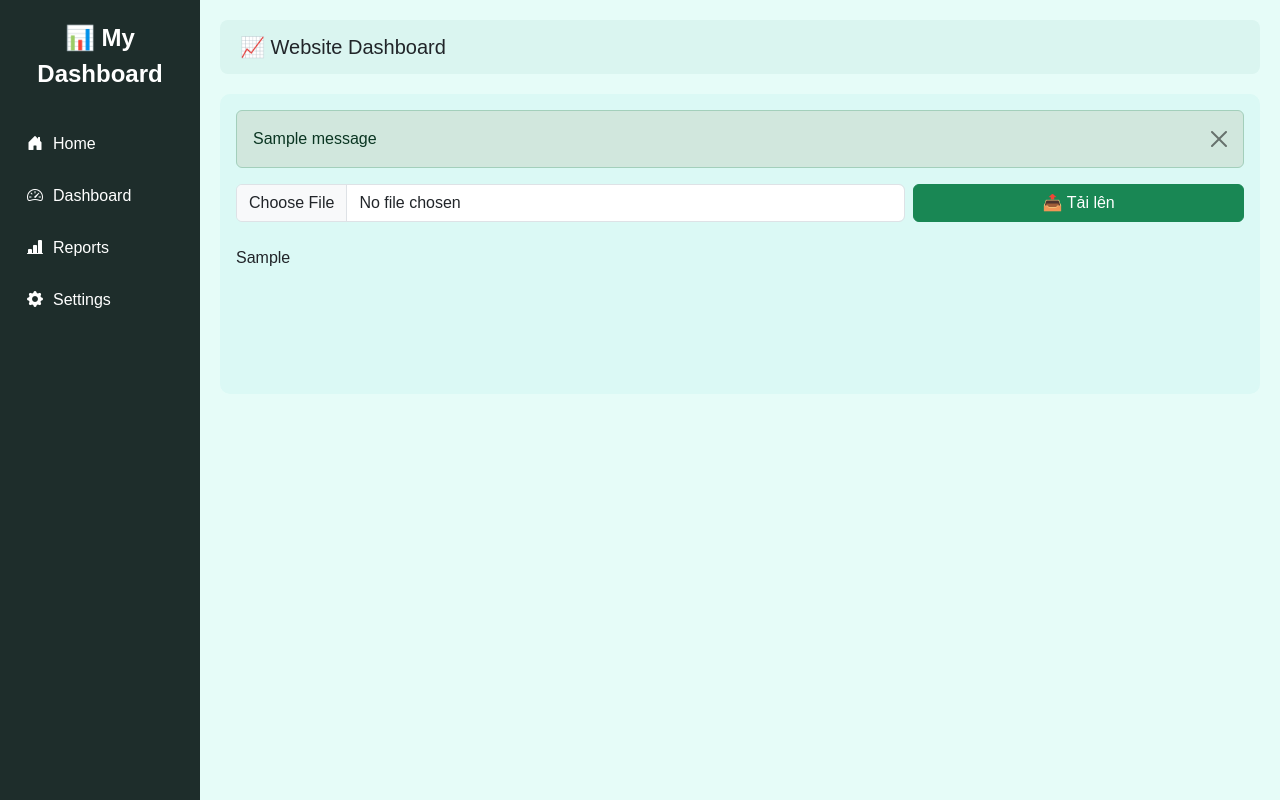
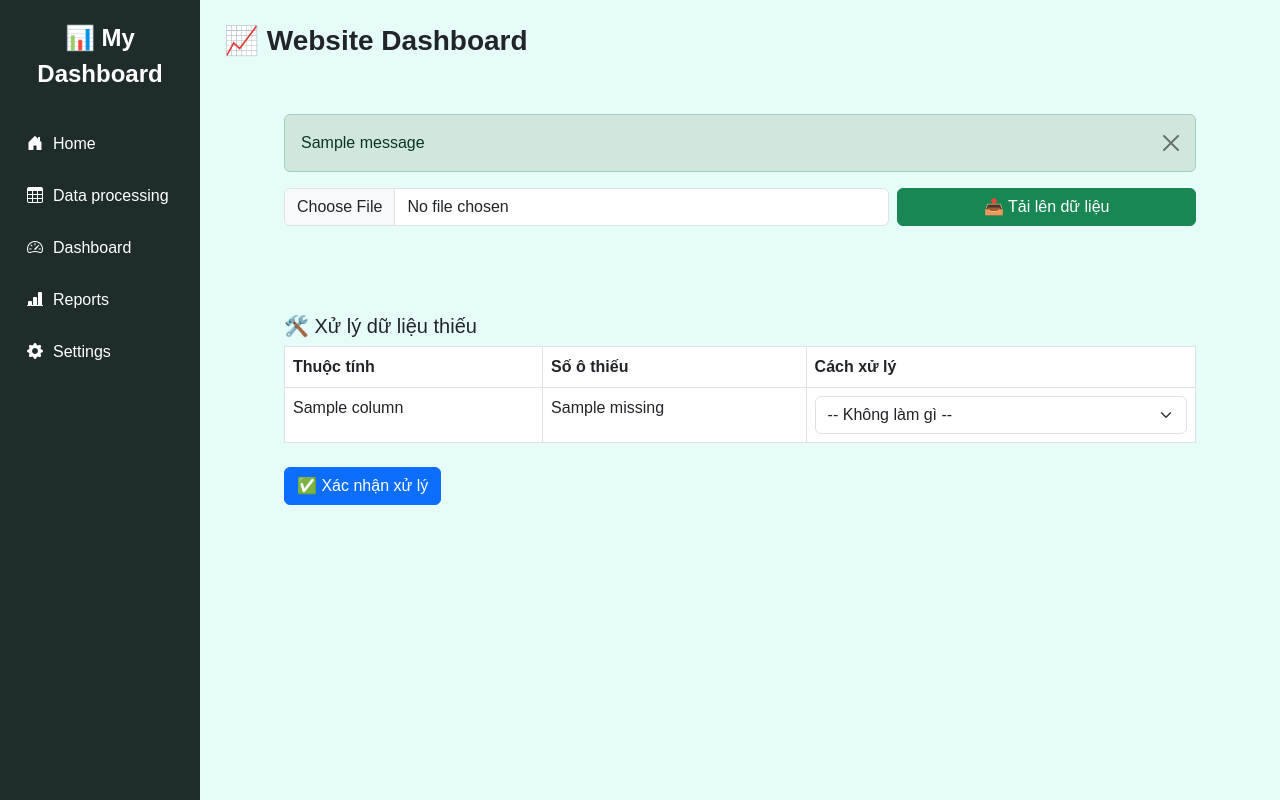
Before and after one commit to letanloc-tlooc/dashboard_app, a Flask app: template templates/home_main.html in a window 1280 px wide. Run offline with Flask 3, Linux system fonts and the light colour scheme; the template is opened without the code that fills it: most values are stand-ins (such as "Sample title", 1, 10 or a date in 2020); one stand-in notice (Sample message) is shown; data that the repository does not hold is empty; some libraries are stand-ins or nearby versions.

Commit message:
update_api

```diff
--- a/routes.py
+++ b/routes.py
@@ -1,10 +1,10 @@
 import uuid
-from flask import request, render_template, redirect, url_for, flash, session
+from flask import request, render_template, redirect, url_for, flash, session, jsonify
 import os
 import pandas as pd
 from werkzeug.utils import secure_filename
 from app import app
-from utils.translator import translate_column_names
+# from utils.translator import translate_column_names
 from utils.utils import allowed_file, load_dataframe, generate_base64_plot, describe_column_plot
 import io
 import base64
@@ -16,79 +16,113 @@ import seaborn as sns
 # Route xử lý việc upload file
 @app.route('/', methods=['GET', 'POST'])
 def index():
-    # Nếu người dùng gửi biểu mẫu (method POST)
     if request.method == 'POST':
-        # Lấy file từ form upload
         f = request.files.get('file')
+        if not f:
+            flash("⚠️ Chưa chọn file!", "warning")
+            return render_template('home_main.html')
 
-        # Tạo tên file duy nhất bằng UUID để tránh trùng lặp tên file
+        # kiểm tra đuôi
+        if f.filename.rsplit('.', 1)[-1].lower() not in ('csv', 'xlsx', 'xls'):
+            flash("❌ Chỉ hỗ trợ CSV / Excel", "danger")
+            return render_template('home_main.html')
+
+        # xoá file cũ (nếu có)
+        old_path = session.pop('filepath', None)
+        if old_path and os.path.exists(old_path):
+            os.remove(old_path)
+
+        # lưu file mới
         filename = f"{uuid.uuid4().hex}_{secure_filename(f.filename)}"
         filepath = os.path.join(app.config['UPLOAD_FOLDER'], filename)
-
-        # Tạo thư mục upload nếu chưa tồn tại
         os.makedirs(app.config['UPLOAD_FOLDER'], exist_ok=True)
-
-        # Lấy đường dẫn file cũ từ session (nếu có)
-        old_path = session.get('filepath')
-        # Nếu tồn tại file cũ, tiến hành xóa nó để không lưu nhiều file rác
-        if old_path and os.path.exists(old_path):
-            try:
-                os.remove(old_path)
-            except Exception as e:
-                print("Không thể xóa file cũ:", e)
-
-        # Lưu file mới vào thư mục upload
         f.save(filepath)
 
-        # Lưu đường dẫn file và phần mở rộng vào session để dùng ở các bước tiếp theo
+        # lưu session
         session['filepath'] = filepath
-        session['file_ext'] = filename.rsplit('.', 1)[1].lower()  # lấy phần mở rộng file (ví dụ: csv, xlsx)
+        session['file_ext'] = filename.rsplit('.', 1)[1].lower()
 
-        # Thông báo flash lên giao diện web là upload thành công
-        flash("✅ Dữ liệu đã được tải lên thành công.", "success")
+        # front‑end sẽ gọi /api/data nên chỉ render khung
+        flash("✅ Tải lên thành công.", "success")
+        return render_template('home_main.html')
 
-        # Chuyển hướng sang trang hiển thị dữ liệu với trang đầu tiên là page=1
-        return redirect(url_for('data_view', page=1))
-
-    # Nếu là GET request: hiển thị giao diện không có bảng (chưa upload file)
-    return render_template('home_main.html', table_html=None, current_page=0, total_pages=0)
+    # GET – chỉ render khung
+    return render_template('home_main.html')
 
 
-# Route hiển thị dữ liệu đã upload (sau khi nhấn upload thành công)
-@app.route('/data_view')
-def data_view():
-    # Lấy đường dẫn file và phần mở rộng từ session
+# ---------- API: bảng dữ liệu ----------
+@app.route('/api/data')
+def api_data():
     filepath = session.get('filepath')
-    ext = session.get('file_ext', 'csv')  # mặc định là csv nếu không có
+    if not filepath or not os.path.exists(filepath):
+        return jsonify({'error': 'No file'}), 404
 
-    # Đọc file thành DataFrame (hàm load_dataframe cần được định nghĩa ở nơi khác)
+    ext = session.get('file_ext', 'csv')
     df = load_dataframe(filepath, ext)
 
-    # 👉 CHẮC CHẮN df là DataFrame trước khi tính len
-    if not hasattr(df, "__len__"):
-        flash("❌ Dữ liệu không hợp lệ!", "danger")
-        return redirect(url_for('index'))
+    page      = int(request.args.get('page', 1))
+    per_page  = 100
+    total_pg  = (len(df)-1)//per_page + 1
 
-    # Phân trang dữ liệu
-    page = int(request.args.get('page', 1))  # Lấy số trang hiện tại từ query string (mặc định là 1)
-    per_page = 100  # Số dòng hiển thị mỗi trang
-    total_pages = (len(df) - 1) // per_page + 1  # Tính tổng số trang
+    start = (page-1) * per_page
+    end   = start + per_page
+    html  = df.iloc[start:end].to_html(classes='table table-striped', index=False)
 
-    # Cắt DataFrame theo trang hiện tại
-    start = (page - 1) * per_page
-    end = start + per_page
-    paginated_df = df.iloc[start:end]
+    return jsonify({
+        'html': html,
+        'current_page': page,
+        'total_pages': total_pg
+    })
 
-    # Chuyển DataFrame thành bảng HTML để hiển thị trong giao diện
-    table_html = paginated_df.to_html(classes='table table-striped', index=False)
 
-    # Trả về template kèm bảng và thông tin phân trang
-    return render_template(
-        'home_main.html',
-        table_html=table_html,
-        current_page=page,
-        total_pages=total_pages
-    )
+# ---------- API: thông tin cột thiếu ----------
+@app.route('/api/missing-info')
+def api_missing_info():
+    filepath = session.get('filepath')
+    if not filepath or not os.path.exists(filepath):
+        return jsonify([])
+
+    ext = session.get('file_ext', 'csv')
+    df  = load_dataframe(filepath, ext)
+
+    nulls = df.isnull().sum()
+    res   = [dict(column=c, missing=int(nulls[c]),
+                  numeric=pd.api.types.is_numeric_dtype(df[c]))
+             for c in df.columns if nulls[c] > 0]
+    return jsonify(res)
+
+
+# ---------- API: xử lý dữ liệu thiếu ----------
+@app.route('/api/handle-missing', methods=['POST'])
+def api_handle_missing():
+    filepath = session.get('filepath')
+    if not filepath or not os.path.exists(filepath):
+        return jsonify({'error': 'No file'}), 404
+
+    ext = session.get('file_ext', 'csv')
+    df  = load_dataframe(filepath, ext)
+
+    nulls = df.isnull().sum()
+    miss_cols = nulls[nulls > 0].index
+
+    for col in miss_cols:
+        strategy = request.form.get(f'strategy_{col}')
+        if strategy == 'drop':
+            df = df[df[col].notnull()]
+        elif strategy == 'mean' and pd.api.types.is_numeric_dtype(df[col]):
+            df[col].fillna(df[col].mean(), inplace=True)
+        elif strategy == 'median' and pd.api.types.is_numeric_dtype(df[col]):
+            df[col].fillna(df[col].median(), inplace=True)
+
+    # ghi đè
+    if ext == 'csv':
+        df.to_csv(filepath, index=False)
+    else:
+        df.to_excel(filepath, index=False)
+
+    return jsonify({'message': '✅ Đã xử lý dữ liệu thiếu.'})
+
+
 
 # Trang dashboard thống kê & trực quan
 @app.route('/data_visualization')
@@ -260,32 +294,3 @@ def correlation_heatmap():
     plt.close()
 
     return render_template('heatmap.html', plot_url=plot_url)
-
-@app.route('/handle_missing_columns', methods=['POST'])
-def handle_missing_columns():
-    filepath = session.get('filepath')
-    ext = session.get('file_ext', 'csv')
-    df = load_dataframe(filepath,ext)
-
-    # Xử lý từng cột dựa vào lựa chọn
-    null_series = df.isnull().sum()
-    missing_cols = null_series[null_series > 0].index.tolist()
-
-    for col in missing_cols:
-        strategy = request.form.get(f'strategy_{col}')
-        if strategy == 'drop':
-            df = df[df[col].notnull()]
-        elif strategy == 'mean' and pd.api.types.is_numeric_dtype(df[col]):
-            df[col].fillna(df[col].mean(), inplace=True)
-        elif strategy == 'median' and pd.api.types.is_numeric_dtype(df[col]):
-            df[col].fillna(df[col].median(), inplace=True)
-        # else: không làm gì
-
-    # Ghi đè lại
-    if ext == 'csv':
-        df.to_csv(filepath, index=False)
-    else:
-        df.to_excel(filepath, index=False)
-
-    flash("✅ Dữ liệu đã được xử lý theo lựa chọn của bạn.", "success")
-    return redirect(url_for('data_view'))
--- /dev/null
+++ b/static/js/home.js
@@ -0,0 +1,160 @@
+document.addEventListener("DOMContentLoaded", () => {
+  // Tải dữ liệu ban đầu
+  loadPage(1);
+
+  // Hiển thị thông báo khi upload
+  const form = document.getElementById("uploadForm");
+  if (form) {
+    form.addEventListener("submit", () => {
+      showAlert("⏳ Đang tải lên...", "info");
+    });
+  }
+});
+
+// Tải dữ liệu bảng và thông tin thiếu
+function loadPage(page = 1) {
+  fetch(`/api/data?page=${page}`)
+    .then((res) => {
+      if (!res.ok) throw new Error("Không tìm thấy dữ liệu.");
+      return res.json();
+    })
+    .then((data) => {
+      document.getElementById("table-container").innerHTML = data.html;
+      renderPagination(data.current_page, data.total_pages);
+    })
+    .catch(() => {
+      document.getElementById("table-container").innerHTML = "<p class='text-danger'></p>";
+      document.getElementById("pagination").innerHTML = "";
+    });
+
+  fetch("/api/missing-info")
+    .then((res) => res.json())
+    .then((data) => {
+      renderMissingInfo(data);
+    });
+}
+
+// Phân trang kiểu tròn
+function renderPagination(current, total) {
+  const container = document.getElementById("pagination");
+  container.innerHTML = "";
+
+  if (total <= 1) return;
+
+  // Previous
+  if (current > 1) {
+    const prev = createCircleLink("❮", false, current - 1);
+    container.appendChild(prev);
+  }
+
+  let start = Math.max(1, current - 2);
+  let end = Math.min(total, current + 2);
+
+  if (start > 1) {
+    container.appendChild(createCircleLink(1, current === 1, 1));
+    if (start > 2) container.appendChild(createEllipsis());
+  }
+
+  for (let i = start; i <= end; i++) {
+    container.appendChild(createCircleLink(i, i === current, i));
+  }
+
+  if (end < total) {
+    if (end < total - 1) container.appendChild(createEllipsis());
+    container.appendChild(createCircleLink(total, current === total, total));
+  }
+
+  // Next
+  if (current < total) {
+    const next = createCircleLink("❯", false, current + 1);
+    container.appendChild(next);
+  }
+}
+
+function createCircleLink(text, isActive, page) {
+  const a = document.createElement("a");
+  a.href = "#";
+  a.textContent = text;
+  a.className = "circle-page" + (isActive ? " active" : "");
+  a.addEventListener("click", (e) => {
+    e.preventDefault();
+    loadPage(page);
+  });
+  return a;
+}
+
+function createEllipsis() {
+  const span = document.createElement("span");
+  span.className = "circle-page disabled";
+  span.style.pointerEvents = "none";
+  span.textContent = "...";
+  return span;
+}
+
+// Hiển thị form xử lý dữ liệu thiếu
+function renderMissingInfo(data) {
+  const container = document.getElementById("missing-container");
+  if (!data.length) {
+    // container.innerHTML = "<p class='text-success'>✅ Không có dữ liệu thiếu.</p>";
+    return;
+  }
+
+  let html = `
+    <h5>🛠️ Xử lý dữ liệu thiếu</h5>
+    <form id="missingForm">
+      <div class="table-responsive">
+      <table class="table table-bordered">
+        <thead>
+          <tr><th>Thuộc tính</th><th>Số ô thiếu</th><th>Cách xử lý</th></tr>
+        </thead>
+        <tbody>`;
+
+  data.forEach((item) => {
+    html += `
+      <tr>
+        <td>${item.column}</td>
+        <td>${item.missing}</td>
+        <td>
+          <select name="strategy_${item.column}" class="form-select">
+            <option value="">-- Không làm gì --</option>
+            ${item.numeric ? '<option value="mean">Trung bình</option><option value="median">Trung vị</option>' : ""}
+            <option value="drop">Xoá dòng bị thiếu</option>
+          </select>
+        </td>
+      </tr>`;
+  });
+
+  html += `
+        </tbody>
+      </table>
+      </div>
+      <button type="submit" class="btn btn-primary mt-2">✅ Xác nhận xử lý</button>
+    </form>`;
+
+  container.innerHTML = html;
+
+  const form = document.getElementById("missingForm");
+  form.addEventListener("submit", function (e) {
+    e.preventDefault();
+    const formData = new FormData(this);
+    fetch("/api/handle-missing", {
+      method: "POST",
+      body: formData,
+    })
+      .then((res) => res.json())
+      .then((res) => {
+        showAlert(res.message || "✅ Đã xử lý dữ liệu.", "success");
+        loadPage(1);
+      });
+  });
+}
+
+// Hiển thị thông báo
+function showAlert(msg, type = "success") {
+  const container = document.getElementById("alert-container");
+  container.innerHTML = `
+    <div class="alert alert-${type} alert-dismissible fade show" role="alert">
+      ${msg}
+      <button type="button" class="btn-close" data-bs-dismiss="alert"></button>
+    </div>`;
+}
--- a/templates/home_main.html
+++ b/templates/home_main.html
@@ -1,8 +1,9 @@
 {% extends "index.html" %} {% block content %}
-
-<!-- THÔNG BÁO FLASH -->
-{% with messages = get_flashed_messages(with_categories=true) %} {% if messages
-%} {% for category, message in messages %}
+<div class="container-fluid px-3 px-md-5 py-3">
+  <!-- THÔNG BÁO -->
+  <div id="alert-container" class="my-3">
+    {% with messages = get_flashed_messages(with_categories=true) %} {% if
+    messages %} {% for category, message in messages %}
     <div
       class="alert alert-{{ category }} alert-dismissible fade show"
       role="alert"
@@ -11,14 +12,15 @@
       <button type="button" class="btn-close" data-bs-dismiss="alert"></button>
     </div>
     {% endfor %} {% endif %} {% endwith %}
+  </div>
 
-<!-- FORM TẢI LÊN FILE -->
+  <!-- FORM TẢI LÊN -->
   <form
     id="uploadForm"
     method="POST"
-  action="/"
+    action="{{ url_for('index') }}"
     enctype="multipart/form-data"
-  class="row g-2 mb-4"
+    class="row g-2 mb-4 align-items-center justify-content-center"
   >
     <div class="col-12 col-md-8">
       <input
@@ -31,61 +33,67 @@
       />
     </div>
     <div class="col-12 col-md-4 d-grid">
-    <button type="submit" class="btn btn-success">📤 Tải lên</button>
+      <button type="submit" class="btn btn-success w-100">
+        📤 Tải lên dữ liệu
+      </button>
     </div>
   </form>
 
-<!-- HIỂN THỊ BẢNG DỮ LIỆU -->
-{% if table_html %}
+  <!-- BẢNG DỮ LIỆU -->
   <div
+    id="table-container"
     class="table-responsive mb-4"
-  style="max-height: 600px; overflow-y: auto; max-width: 100%; overflow-x: auto"
+    style="max-height: 600px; overflow-y: auto; overflow-x: auto"
   >
-  {{ table_html | safe }}
+    {% if table_html %} {{ table_html | safe }} {% endif %}
   </div>
 
   <!-- PHÂN TRANG -->
-{% if total_pages > 1 %}
   <nav>
-  <ul
-    class="custom-pagination d-flex justify-content-center list-unstyled gap-2"
-  >
-    <!-- Trang trước -->
-    {% if current_page > 1 %}
-    <li>
-      <a
-        class="circle-page"
-        href="{{ url_for('data_view', page=current_page - 1) }}"
-        >❮</a
-      >
-    </li>
+    <div class="d-flex justify-content-center">
+      <div id="pagination" class="d-flex gap-2 flex-wrap"></div>
+    </div>
+  </nav>
+
+  <!-- XỬ LÝ DỮ LIỆU THIẾU -->
+  <div id="missing-container" class="mt-4">
+    {% if missing_info %}
+    <h5>🛠️ Xử lý dữ liệu thiếu</h5>
+    <form id="missingForm">
+      <div class="table-responsive">
+        <table class="table table-bordered">
+          <thead>
+            <tr>
+              <th>Thuộc tính</th>
+              <th>Số ô thiếu</th>
+              <th>Cách xử lý</th>
+            </tr>
+          </thead>
+          <tbody>
+            {% for item in missing_info %}
+            <tr>
+              <td>{{ item.column }}</td>
+              <td>{{ item.missing }}</td>
+              <td>
+                <select name="strategy_{{ item.column }}" class="form-select">
+                  <option value="">-- Không làm gì --</option>
+                  {% if item.numeric %}
+                  <option value="mean">Trung bình</option>
+                  <option value="median">Trung vị</option>
                   {% endif %}
-
-    <!-- Danh sách các trang -->
-    {% set start_page = current_page - 4 if current_page > 5 else 1 %} {% set
-    end_page = start_page + 9 if start_page + 9 < total_pages else total_pages
-    %} {% for page_num in range(start_page, end_page + 1) %}
-    <li>
-      <a
-        class="circle-page {% if page_num == current_page %}active{% endif %}"
-        href="{{ url_for('data_view', page=page_num) }}"
-        >{{ page_num }}</a
-      >
-    </li>
+                  <option value="drop">Xoá dòng bị thiếu</option>
+                </select>
+              </td>
+            </tr>
             {% endfor %}
-
-    <!-- Trang sau -->
-    {% if current_page < total_pages %}
-    <li>
-      <a
-        class="circle-page"
-        href="{{ url_for('data_view', page=current_page + 1) }}"
-        >❯</a
-      >
-    </li>
+          </tbody>
+        </table>
+      </div>
+      <button class="btn btn-primary mt-2">✅ Xác nhận xử lý</button>
+    </form>
     {% endif %}
-  </ul>
-</nav>
-{% endif %} {% endif %} {% endblock %} {% block scripts %}
-<script src="{{ url_for('static', filename='js/upload.js') }}"></script>
+  </div>
+</div>
+{% endblock %} {% block scripts %}
+<script src="{{ url_for('static', filename='js/home.js') }}"></script>
 {% endblock %}
--- a/templates/index.html
+++ b/templates/index.html
@@ -4,27 +4,33 @@
     <meta charset="UTF-8" />
     <title>Website Dashboard</title>
     <meta name="viewport" content="width=device-width, initial-scale=1" />
+
+    <!-- Bootstrap CSS -->
     <link
       href="https://cdn.jsdelivr.net/npm/bootstrap@5.3.0/dist/css/bootstrap.min.css"
       rel="stylesheet"
     />
+    <!-- Bootstrap Icons -->
     <link
       href="https://cdn.jsdelivr.net/npm/bootstrap-icons@1.10.5/font/bootstrap-icons.css"
       rel="stylesheet"
     />
+    <!-- Custom CSS -->
     <link
       href="{{ url_for('static', filename='css/style.css') }}"
       rel="stylesheet"
     />
+    <!-- SweetAlert2 -->
     <script src="https://cdn.jsdelivr.net/npm/sweetalert2@11"></script>
   </head>
+
   <body>
-    <div class="wrapper">
+    <div class="d-flex" style="min-height: 100vh">
       <!-- Sidebar -->
       <div class="sidebar">
         <div class="logo">📊 My Dashboard</div>
         {% if session.get('filepath') %}
-        <a href="{{ url_for('data_view') }}"
+        <a href="{{ url_for('index') }}"
           ><i class="bi bi-house-door-fill"></i> Home</a
         >
         {% else %}
@@ -32,26 +38,38 @@
           ><i class="bi bi-house-door-fill"></i> Home</a
         >
         {% endif %}
-        <!-- <a href="{{ url_for('data_view') }}"
-          ><i class="bi bi-table"></i> Xem dữ liệu</a
-        > -->
+        <a href="{{ url_for('index') }}"
+          ><i class="bi bi-table"></i>Data processing</a
+        >
         <a href="{{ url_for('data_visualization') }}"
           ><i class="bi bi-speedometer2"></i> Dashboard</a
         >
         <a href="#"><i class="bi bi-bar-chart-line-fill"></i> Reports</a>
         <a href="#"><i class="bi bi-gear-fill"></i> Settings</a>
       </div>
+      <!-- Main Content -->
+      <div class="flex-grow-1 p-4">
+        <header class="mb-4">
+          <h3 class="fw-bold">📈 Website Dashboard</h3>
+        </header>
 
-      <!-- Main content -->
-      <div class="main">
-        <div class="header">📈 Website Dashboard</div>
-
-        <div class="content">{% block content %}{% endblock %}</div>
+        <main>
+          <div class="container" style="max-width: 1300px">
+            {% block content %}{% endblock %}
+          </div>
+        </main>
       </div>
     </div>
 
-    <!-- Bootstrap JS (for modal & interactivity) -->
+    <!-- Bootstrap JS -->
     <script src="https://cdn.jsdelivr.net/npm/bootstrap@5.3.0/dist/js/bootstrap.bundle.min.js"></script>
+    <script>
+      document
+        .getElementById("toggleSidebar")
+        ?.addEventListener("click", () => {
+          document.querySelector(".sidebar").classList.toggle("d-none");
+        });
+    </script>
     {% block scripts %}{% endblock %}
   </body>
 </html>
```
Also changed, not shown: app.py (+2 -164 lines), templates/data_view_main.html (+0 -30 lines), utils/translator.py (+10 -10 lines). Lines whose indentation alone changed are shown as unchanged.
